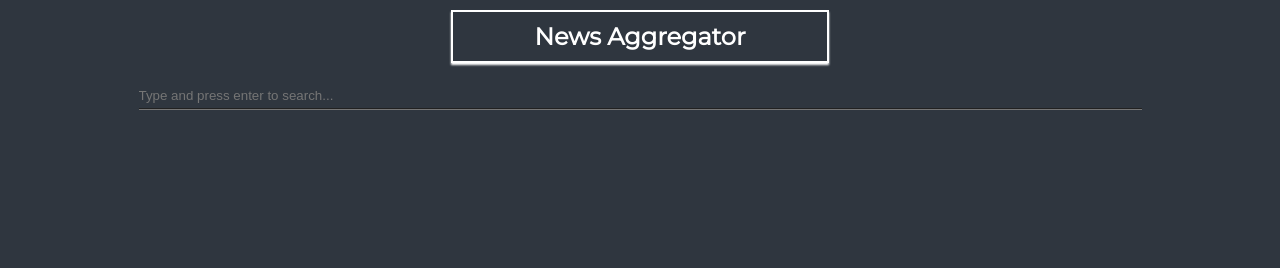
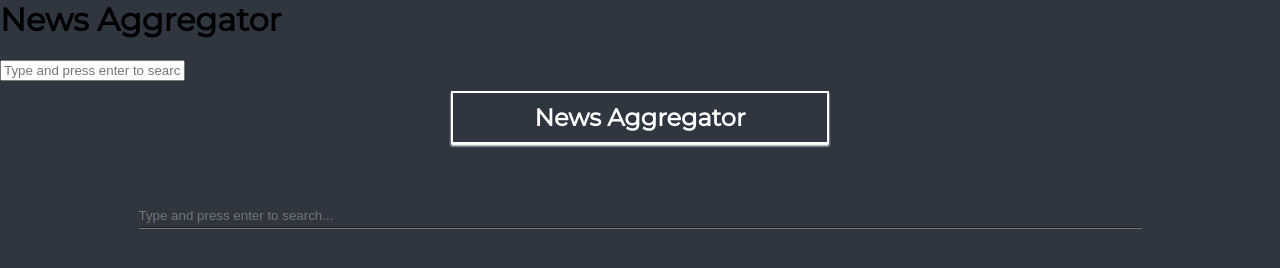
Before and after one commit to karishmapatil0000/news-aggregator-app, a website: page src/index.html in a window 1280 px wide. Drawn offline with Linux system fonts and the light colour scheme.

Commit message:
solution

```diff
--- a/src/index.html
+++ b/src/index.html
@@ -1,16 +1,22 @@
-<!DOCTYPE html>
-<html lang="en">
-<head>
-  <meta charset="UTF-8">
+<meta charset="UTF-8">
   <meta name="viewport" content="width=device-width, initial-scale=1">
   <title>News Aggregator</title>
   <link href="https://fonts.googleapis.com/css?family=Montserrat&display=swap" rel="stylesheet">
   <link rel="stylesheet" type="text/css" href="styles/index.css" >
 </head>
+<body>
+  <h1 class="site-title">News Aggregator</h1>
+
+  <div class="search-container">
+    <input type="text" name="search" id="search" placeholder="Type and press enter to search..." />
+  </div>
 <body id="body">
   <section>
       <h1 class="site-title">News Aggregator</h1>
 
+  <ul id="news-articles">
+
+  </ul>
       <div class="search-container">
         <form class="searchCon" >
         <input type="text" name="search"  id="search" placeholder="Type and press enter to search..." />
@@ -34,3 +40,4 @@
  <script src="./scripts/index.js"></script>
 </body>
 </html>
+</html>
```
